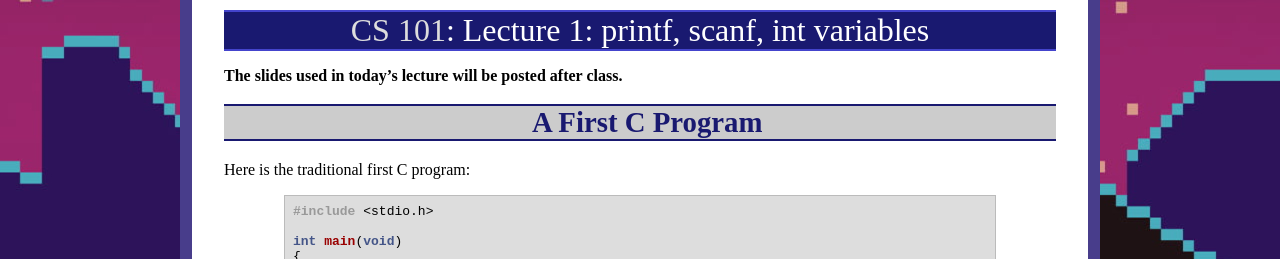
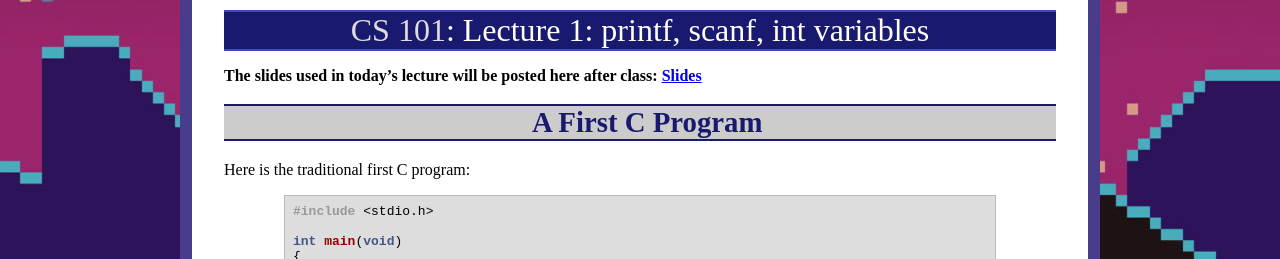
Before and after one commit to ycpcs/cs101-fall2026, a Jekyll site: the page built from lectures/lecture01.md, in a window 1280 px wide and 900 px high. Shown: the top 259 px of the window. Built offline with Jekyll 4.4.1, drawn with Linux system fonts in a browser that asks for light colours.

Commit message:
Update lecture01.md

```diff
--- a/lectures/lecture01.md
+++ b/lectures/lecture01.md
@@ -3,7 +3,7 @@ layout: default
 title: "Lecture 1: printf, scanf, int variables"
 ---
 
-**The slides used in today's lecture will be posted after class.**
+**The slides used in today's lecture will be posted here after class: [Slides](Slides/L1.pdf)**
 
 A First C Program
 =================
```
